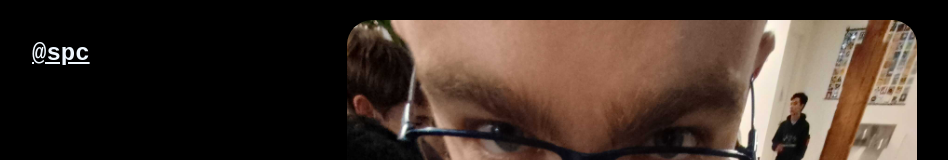
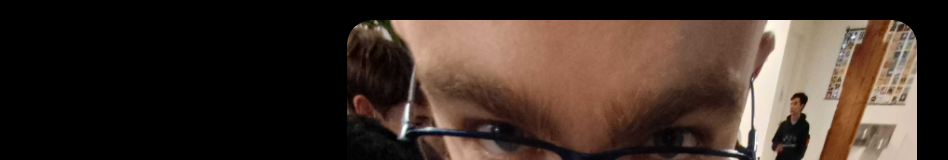
Before and after one commit to espcaa/hackclub.cc, a plain HTML site: page index.html in a window 1280 px wide. Shown: the top 160 px of the page, without its empty margins (8-956 px from the left). Drawn offline with Linux system fonts and the light colour scheme.

Commit message:
removed any traces of me :)

```diff
--- a/index.html
+++ b/index.html
@@ -94,9 +94,7 @@
                     color: aliceblue;
                     font-family: &quot;Courier New&quot;, Courier, monospace;
                 "
-            >
-                <a href="https://github.com/espcaa">@spc</a>
-            </div>
+            ></div>
         </div>
     </body>
 </html>
```
